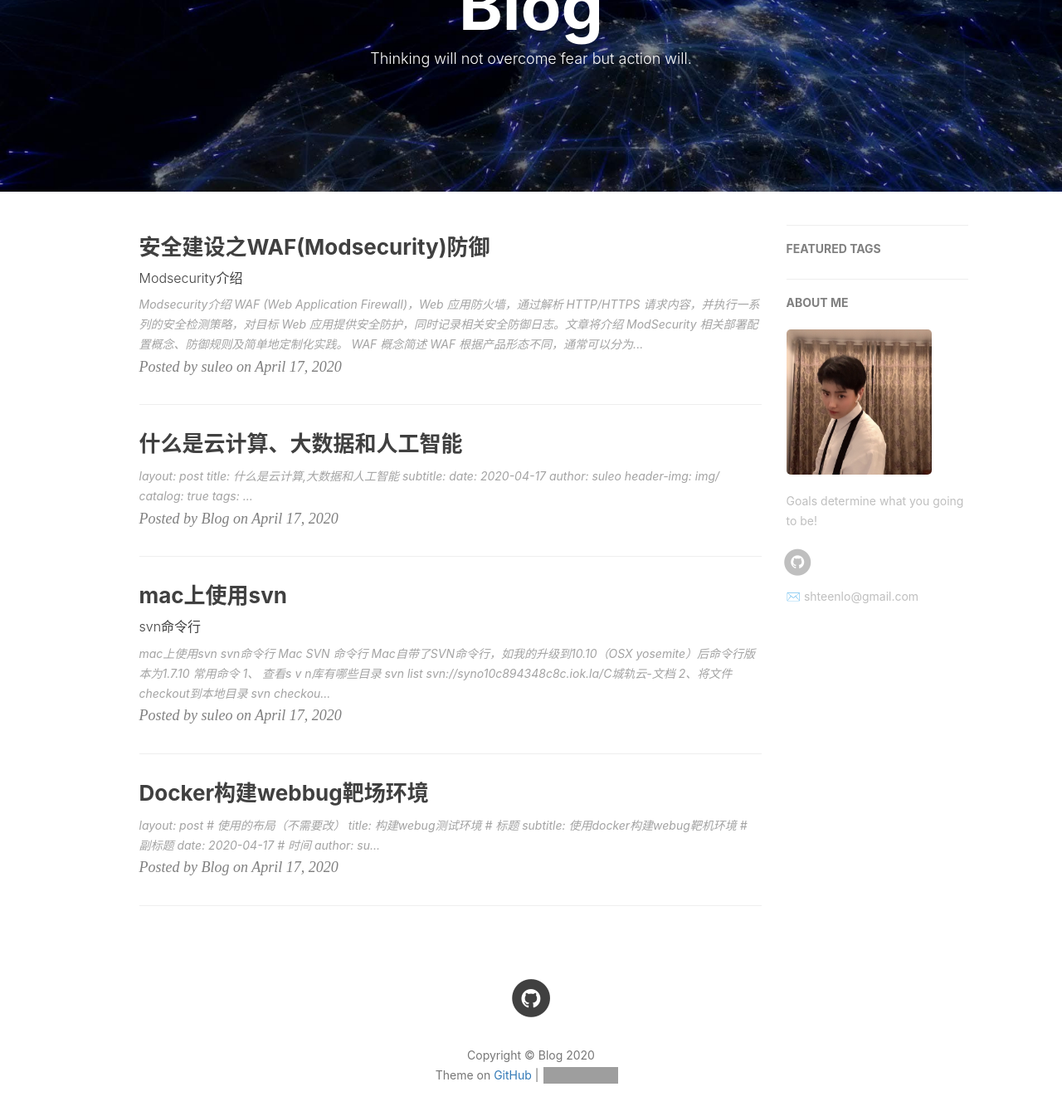
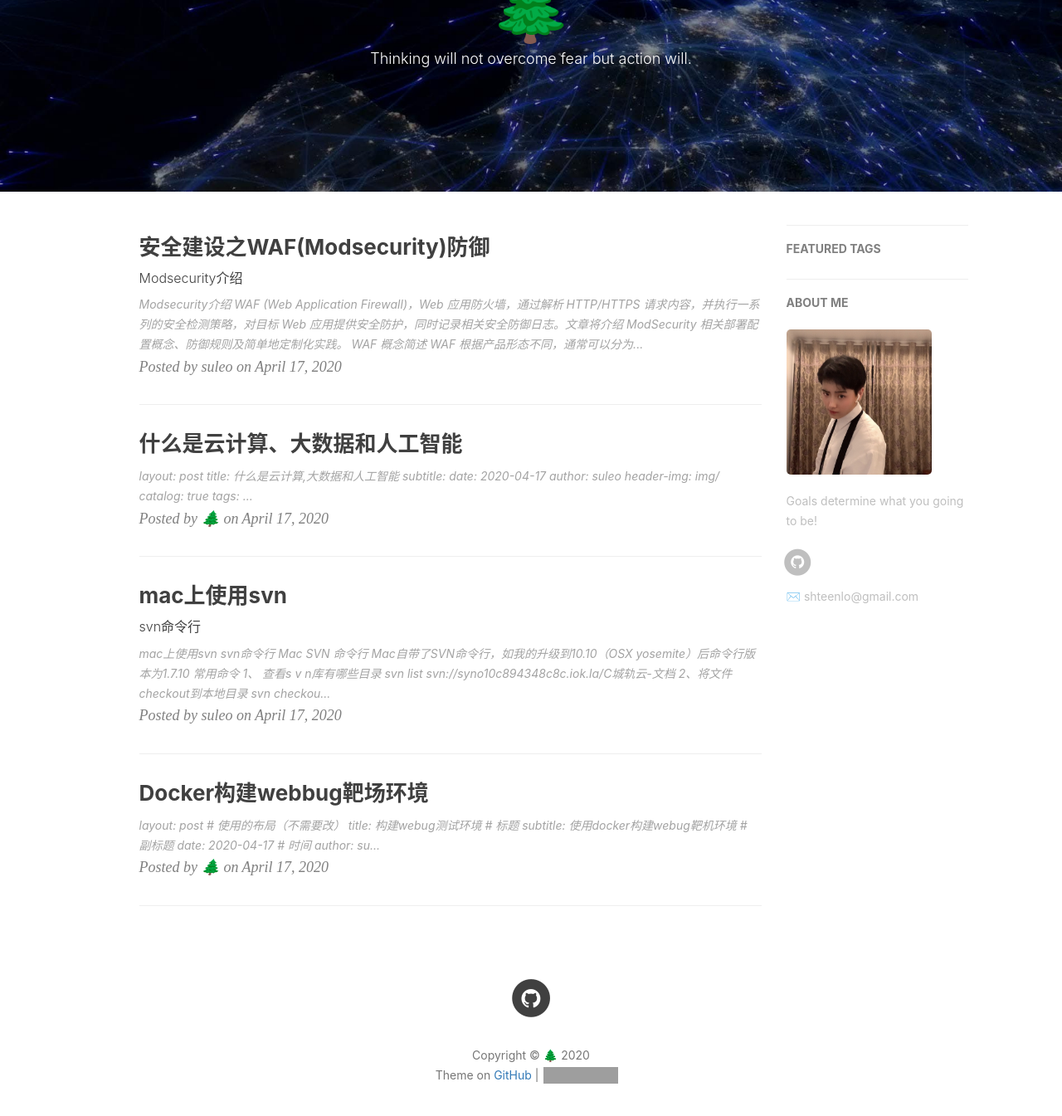
Before and after one commit to sule01u/sule01u.github.io, a Jekyll site: the page built from index.html, in a window 1280 px wide and 1400 px high, scrolled down 187 px. Shown: the top 1345 px of the window at 83% size. Built offline with Jekyll 4.4.1, drawn with Linux system fonts in a browser that asks for light colours; nearby versions of some CDN libraries; the list of posts is cut into pages by our own code; comment, search, counter and statistics services are not loaded; some of the changed lines change nothing that is shown; grey boxes are pictures that could not be loaded.

Commit message:
修改title

```diff
--- a/_config.yml
+++ b/_config.yml
@@ -1,10 +1,10 @@
 # Site settings
-title: Blog
+title: 🌲
 SEOTitle: 🌲的博客
 #header-img: img/IMG113.jpeg
 header-img: img/background.jpg
 email: shteenlo@gmail.com
-description: "Every failure is leading towards success."
+description: "斯人若彩虹 遇上方知有"
 keyword: "月光, Blog, 太阳的博客, 汪树蕾, wangshulei, suleo, iOS, Apple, iPhone"
 url: "http://bigtree975.github.io"          # your host, for absolute URL
 baseurl: ""      # for example, '/blog' if your blog hosted on 'host/blog'
```
